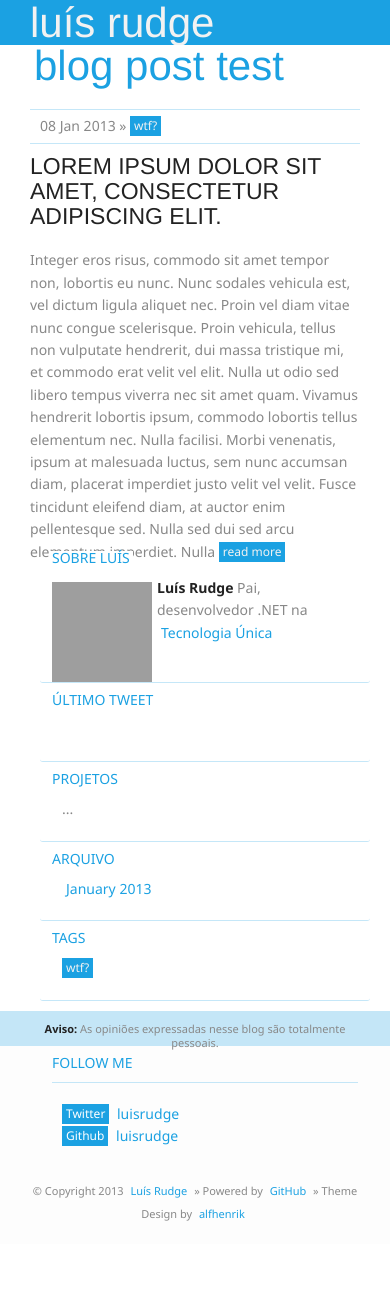
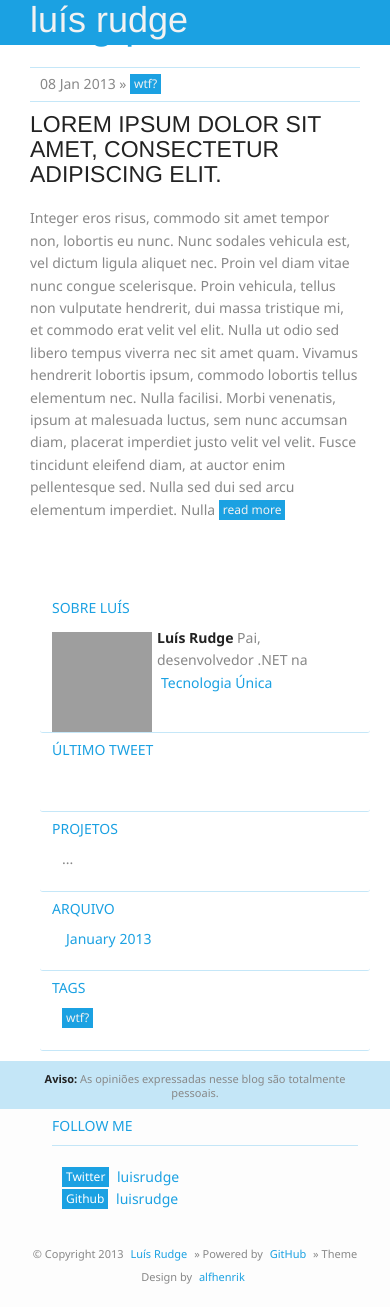
Before and after one commit to fabriciobegalli/luisrudge.github.com, a Jekyll site: the page built from index.html, in a window 390 px wide and 1307 px high. Built offline with Jekyll 4.4.1, drawn with Linux system fonts in a browser that asks for light colours; Markdown is read by kramdown in place of the engine named in the settings; grey boxes are pictures that could not be loaded.

Commit message:
fixing styles for mobile

```diff
--- a/stylesheets/styles.css
+++ b/stylesheets/styles.css
@@ -69,6 +69,10 @@
         display: block;
     }
 
+	header {
+		padding: 0;
+		margin: 0;
+	}
 .label {
     font-weight: normal;
 }
@@ -161,23 +165,32 @@
     text-align: center;
 }
 
+header {
+	width: 100%;
+	height: 50px;
+	margin: 0;
+}
+
+header .fixed {
+	margin: 0;
+}
+
 header ul {
     list-style: none;
     height: 50px;
-    float: right;
 }
 
-header li {
+header ul.right li {
     width: 90px;
     float: left;
     height: 45px;
 }
 
-    header li:hover {
+    header ul#main-nav li:hover {
         border-top: 5px solid rgb(27, 141, 226);
     }
 
-        header li:hover a {
+        header ul#main-nav li:hover a {
             margin-top: 10px;
         }
 
@@ -186,10 +199,9 @@
     color: #f2f2f2;
     display: block;
     text-align: center;
-    margin-top: 15px;
 }
 
-    header ul a:hover {
+    header ul#main-nav a:hover {
         background: none;
     }
 
@@ -205,7 +217,7 @@
 }
 
 .content {
-    padding: 60px 20px 60px 0;
+    padding: 0 20px 60px 0;
 }
 
 aside {
@@ -219,6 +231,14 @@
         margin: 0;
         padding: 0;
     }
+
+#gravatar {
+	background: #fff url('http://www.gravatar.com/avatar/704f2d28f95be7e310adcdd328e621ec?s=100') no-repeat top right;
+	float: left;
+	width: 100px;
+	height: 100px;
+	margin: 5px;
+}
 
 small {
     font-size: 11px;
@@ -251,6 +271,22 @@
         margin: 0 10px;
     }
 
+nav#pagination
+{
+	width: 100%;
+	padding: 10px 0;
+}
+
+	nav#pagination .prev-page
+	{
+		float: left;
+	}
+
+	nav#pagination .next-page
+	{
+		float: right;
+	}
+
 fieldset {
     border: none;
     border-bottom: 1px solid rgba(27, 161, 226, 0.25);
@@ -276,7 +312,7 @@
 
 .disclaimer {
     width: 100%;
-    height: 35px;
+    min-height: 35px;
     background: rgba(27, 161, 226, 0.25);
     padding: 10px 0;
     text-align: center;
@@ -326,9 +362,13 @@
     aside {
         padding: 20px 0 60px;
     }
+
+	#post {
+		padding-bottom: 50px;
+	}
 }
 
-@media print, screen and (max-width: 768px) {
+@media print, screen and (max-width: 768px){
     body {
         word-wrap: break-word;
     }
@@ -344,6 +384,16 @@
     pre, code {
         word-wrap: normal;
     }
+
+	#gravatar {
+		background: #fff url('http://www.gravatar.com/avatar/704f2d28f95be7e310adcdd328e621ec?s=50') no-repeat top right;
+		width: 50px;
+		height: 50px;
+	}
+	#post {
+		/* top: 3em; */
+
+	}
 }
 
 @media print, screen and (max-width: 480px) {
@@ -353,6 +403,9 @@
     header ul {
         display: none;
     }
+	.page-title {
+		font-size: 36px;
+	}
 }
 
 @media print {
@@ -366,17 +419,42 @@
 /* Smartphones (portrait and landscape) ----------- */
 @media only screen and (max-device-width : 1024px) {
     /* Styles */
-	#post {
-		top: 3em;
+    #post {
+		/* top: 3em; */
+	}
+
+    section, aside {
+        float: none;
+        width: 100%;
+        margin: 0;
+    }
+
+    section {
+        width: 100%;
+        padding: 60px 0 0;
+        border-right: 0;
+        border-bottom: 1px solid rgba(27, 161, 226, 0.25);
+    }
+
+    aside {
+        padding: 20px 0 60px;
+    }
+
+	.top-bar {
+		margin: 0 auto;
+		width: 100%
 	}
 }
-
 
 
 
 /* Smartphones (portrait and landscape) ----------- */
 @media only screen and (min-device-width : 320px) and (max-device-width : 480px) {
     /* Styles */
+	.page-title {
+		font-size: 32px;
+	}
+
 }
 
 /* Smartphones (landscape) ----------- */
```
